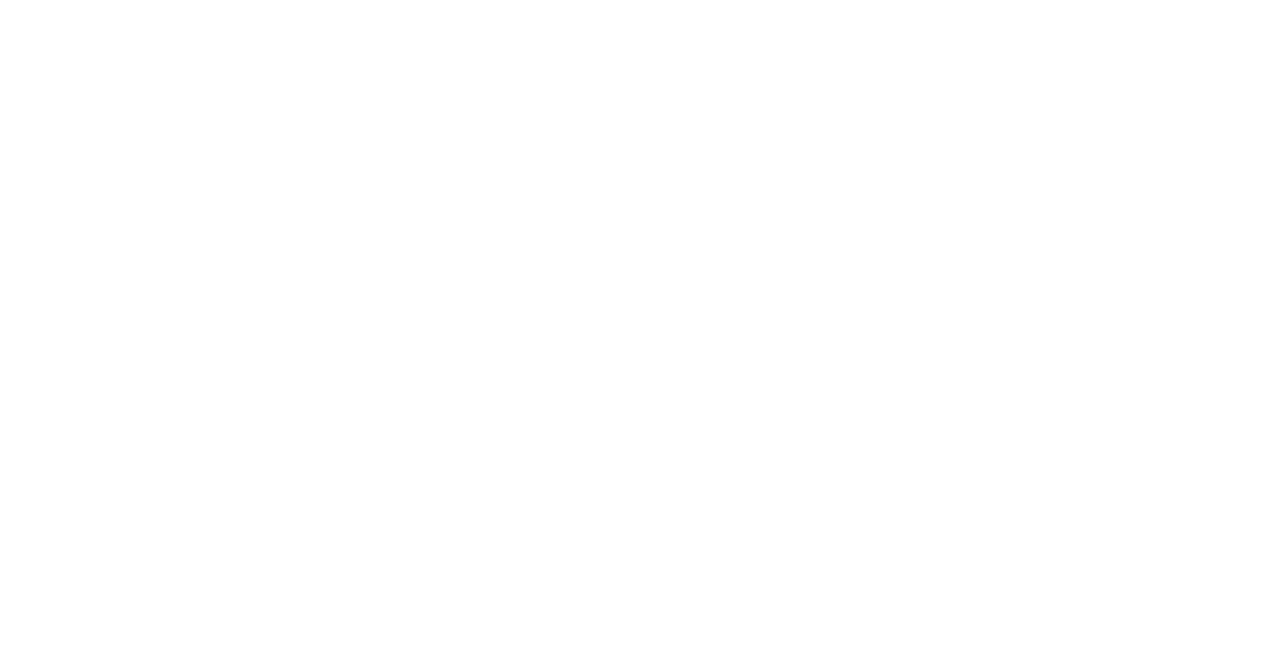
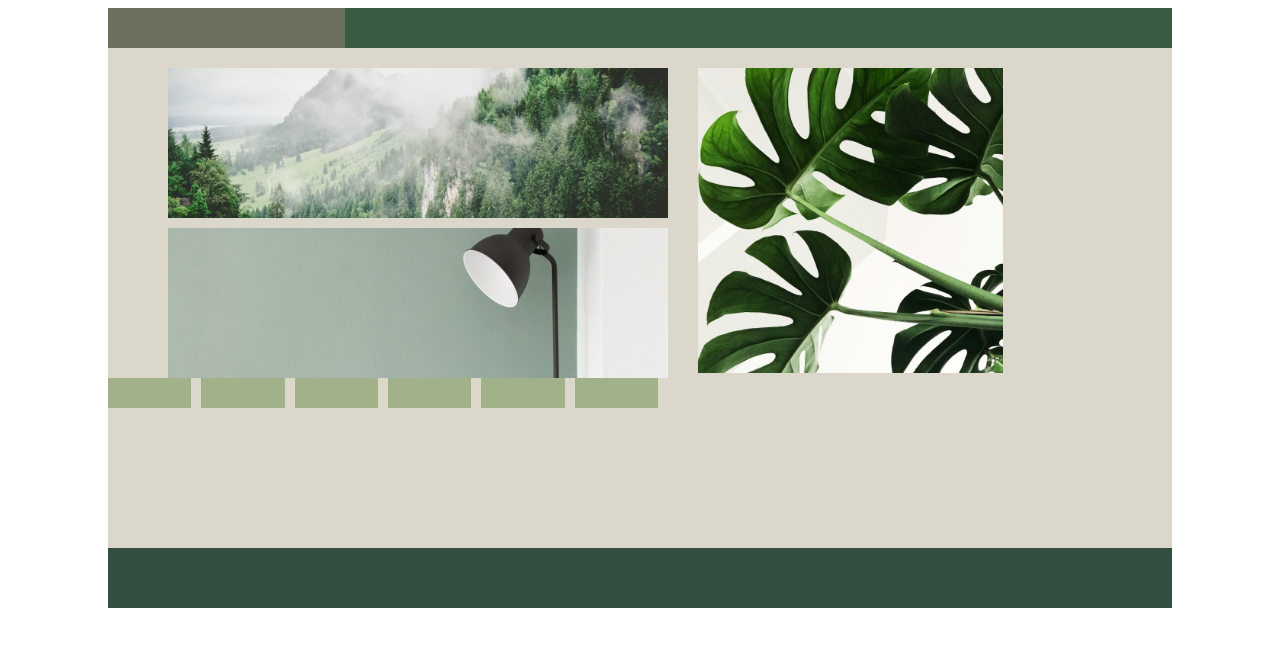
Before and after one commit to JJungEunnn/2024, a plain HTML site: page 1주차 과제/layout/layout5.html in a window 1280 px wide. Drawn offline with Linux system fonts and the light colour scheme.

Commit message:
코멘트

```diff
--- a/1주차 과제/introduce/like.css
+++ b/1주차 과제/introduce/like.css
@@ -61,7 +61,7 @@
     margin-top: 3rem;
     font-size: 1.5rem;
     font-weight: 200;
-    line-height: 0.15em; /* 줄 간격을 1.5배로 설정 */
+    line-height: 0.15em;
   }
   .emphasize {
     font-family: "Black Han Sans", sans-serif;
@@ -70,10 +70,10 @@
       1px 1px 0 #96bbe4;
   }
   img {
-    width: 18rem;
-    /* 이미지 모서리 둥근 정도 추가 */
+    width: 12rem;
+    border-radius: 20px;
     margin-bottom: 120px;
-    /* 이미지 그림자 추가 */
+    box-shadow: 0 0 10px rgba(0, 0, 0, 0.1);
   }
 
   footer {
--- a/1주차 과제/layout/layout3.css
+++ b/1주차 과제/layout/layout3.css
@@ -0,0 +1,61 @@
+body {
+    margin: 0;
+    font-family: Arial, sans-serif;
+}
+
+.header {
+    background-color: #DE7D86;
+    margin-left: 100px;
+    margin-right: 100px;
+    padding: 30px;
+    width: 70%; /* header의 너비를 70%로 설정 */
+    margin: 0 auto; /* 가운데 정렬을 위해 margin을 auto로 설정 */
+}
+
+.footer {
+    background-color: #6E6875;
+    padding: 30px;
+    margin-left: 100px;
+    margin-right: 100px;
+    width: 70%; /* header의 너비를 70%로 설정 */
+    margin: 0 auto; /* 가운데 정렬을 위해 margin을 auto로 설정 */
+}
+
+
+.top-content img {
+    width: 90%; /* 이미지의 너비를 부모 요소에 맞게 설정 */
+    height: 250%; /* 높이를 자동으로 조정하여 가로 세로 비율 유지 */
+    margin-left: 50px;
+}
+
+.bottom-content {
+    display: flex;
+    width: 100%;
+}
+
+.box {
+    flex: 1;
+    padding: 20px;
+    height: 250px;
+}
+
+.box1 {
+    background-color: #FFC5C5; /* 첫 번째 박스의 배경색 */
+
+}
+
+.box2 {
+    background-color: #FFA3A3; /* 두 번째 박스의 배경색 */
+}
+
+.box3 {
+    background-color: #54D8DC; /* 세 번째 박스의 배경색 */
+}
+.container {
+    display: flex;
+    margin-left: 100px;
+    margin-right: 100px;
+}
+.box1, .box2, .box3 {
+    width: calc(100% / 3 - 20px); /* 3등분하여 각 상자의 너비를 설정 */
+}
--- a/1주차 과제/layout/layout3.html
+++ b/1주차 과제/layout/layout3.html
@@ -0,0 +1,27 @@
+<!DOCTYPE html>
+<html lang="en">
+<head>
+    <meta charset="UTF-8">
+    <meta name="viewport" content="width=device-width, initial-scale=1.0">
+    <title>레이아웃</title>
+    <link rel="stylesheet" href="layout3.css">
+</head>
+<body>
+    <header class="header"></header>
+
+    <div class="container">
+        <main class="content">
+            <div class="top-content">
+                <img src="../img/Rectangle_layout3.png" alt="" />
+            </div>
+            <div class="bottom-content">
+                <div class="box box1"></div>
+                <div class="box box2"></div>
+                <div class="box box3"></div>
+            </div>
+        </main>
+    </div>
+
+    <footer class="footer"></footer>
+</body>
+</html>
--- a/1주차 과제/layout/layout4.css
+++ b/1주차 과제/layout/layout4.css
@@ -0,0 +1,63 @@
+.header {
+    display: flex;
+    height:100px;
+    margin-left: 100px;
+    margin-right: 100px;
+}
+
+.left-section {
+    background-color: #54D8DC;
+    flex: 1;
+    padding: 20px;
+}
+
+.right-section {
+    background-color: #86DADC;
+    flex: 4;
+    padding: 20px;
+}
+
+.content {
+    display: flex;
+    justify-content: space-between;
+    margin-left: 100px;
+    margin-right: 100px;
+}
+
+.image-wrapper {
+    flex: 1;
+}
+
+.image-wrapper img {
+    width: 100%;
+    height: auto;
+}
+.footer {
+    display: flex;
+    margin-left: 100px;
+    margin-right: 100px;
+}
+
+
+.footer-section1 {
+    background-color: #FFC0CB; /* 첫 번째 footer 색상 */
+    flex: 1;
+    padding: 20px;
+}
+
+.footer-section2 {
+    flex: 4;
+    .sub-footer1 {
+        background-color: #FECECE; /* 분홍색 */
+        flex: 1; /* 동일한 너비로 분배 */
+        padding: 20px;
+        height:25px;
+    }
+
+    .sub-footer2 {
+        background-color: #FDB2B5; /* 파란색 */
+        flex: 1; /* 동일한 너비로 분배 */
+        padding: 20px;
+        height:25px;
+    }
+}
--- a/1주차 과제/layout/layout5.css
+++ b/1주차 과제/layout/layout5.css
@@ -0,0 +1,69 @@
+.header {
+    display: flex;
+    color: white;
+    margin-left: 100px;
+    margin-right: 100px;
+}
+
+.left-section {
+    background-color: #6B705C;
+    flex: 1;
+    padding: 20px;
+}
+
+.right-section {
+    background-color: #3B5A42;
+    flex: 4;
+    padding: 20px;
+}
+.footer {
+    background-color: #334E41;
+    color: white;
+    padding: 30px;
+    margin-left: 100px;
+    margin-right: 100px;
+}
+.content{
+    height: 500px;
+    margin-left: 100px;
+    margin-right: 100px;
+    background-color: #DCD7CB;
+    display: flex;
+}
+
+.left-images {
+    display: flex;
+    flex-direction: column;
+}
+
+.left-images1 {
+   padding-left: 60px;
+   padding-top:20px ;
+   width: 500px;
+   height: 150px;
+}
+
+.left-images2 {
+    padding-left: 60px;
+    padding-top:10px ;
+    width: 500px;
+    height: 150px;
+ }
+
+.right-image {
+    width: 305px;
+    height: 305px;
+    padding-left:30px;
+    padding-top: 20px;
+}
+
+.squares {
+    display: flex; /* 정사각형들을 가로로 정렬 */
+}
+
+.square {
+    flex: 1; /* 동일한 너비로 설정 */
+    padding-top: 30px; /* 위쪽 간격 설정 */
+    background-color: #A1B189;
+    margin-right: 10px; /* 정사각형 간격 설정 */
+}
--- a/1주차 과제/layout/layout5.html
+++ b/1주차 과제/layout/layout5.html
@@ -0,0 +1,32 @@
+<!DOCTYPE html>
+<html lang="en">
+<head>
+    <meta charset="UTF-8">
+    <meta name="viewport" content="width=device-width, initial-scale=1.0">
+    <title>레이아웃</title>
+    <link rel="stylesheet" href="layout5.css">
+</head>
+<body>
+    <header class="header">
+        <div class="left-section"></div>
+        <div class="right-section"></div>
+    </header>
+    <div class="content">
+        <div class="left-images">
+            <img src="../img/Rectangle_layout5(1).png" alt="Image 1" class="left-images1">
+            <img src="../img/Rectangle_layout5(2).png" alt="Image 2" class="left-images2">
+             <div class="squares">
+                <div class="square"></div>
+                <div class="square"></div>
+                <div class="square"></div>
+                <div class="square"></div>
+                <div class="square"></div>
+                <div class="square"></div>
+            </div>
+        </div>
+        <img src="../img/Rectangle_layout5(3).png" alt="Image 3" class="right-image">
+        <div class="squares">
+                <div class="square"></div>
+            </div>
+    </div>
+    <footer class="footer"></footer>
```
Also changed, not shown: 1주차 과제/introduce/like.html (+1 -1 lines), 1주차 과제/layout/layout1.css (+9 -9 lines), 1주차 과제/layout/layout1.html (+1 -1 lines), 1주차 과제/layout/layout4.html (+40 -0 lines).
